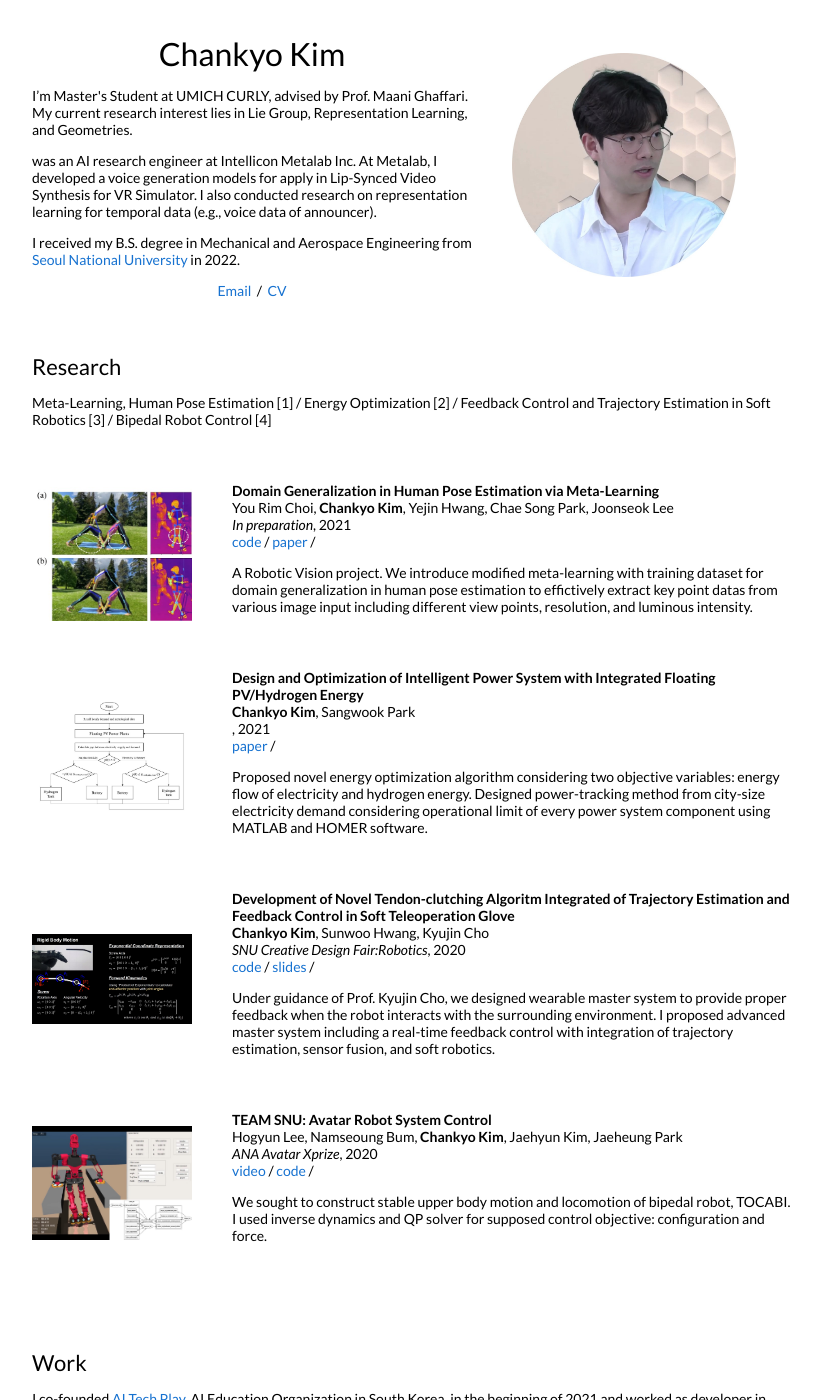
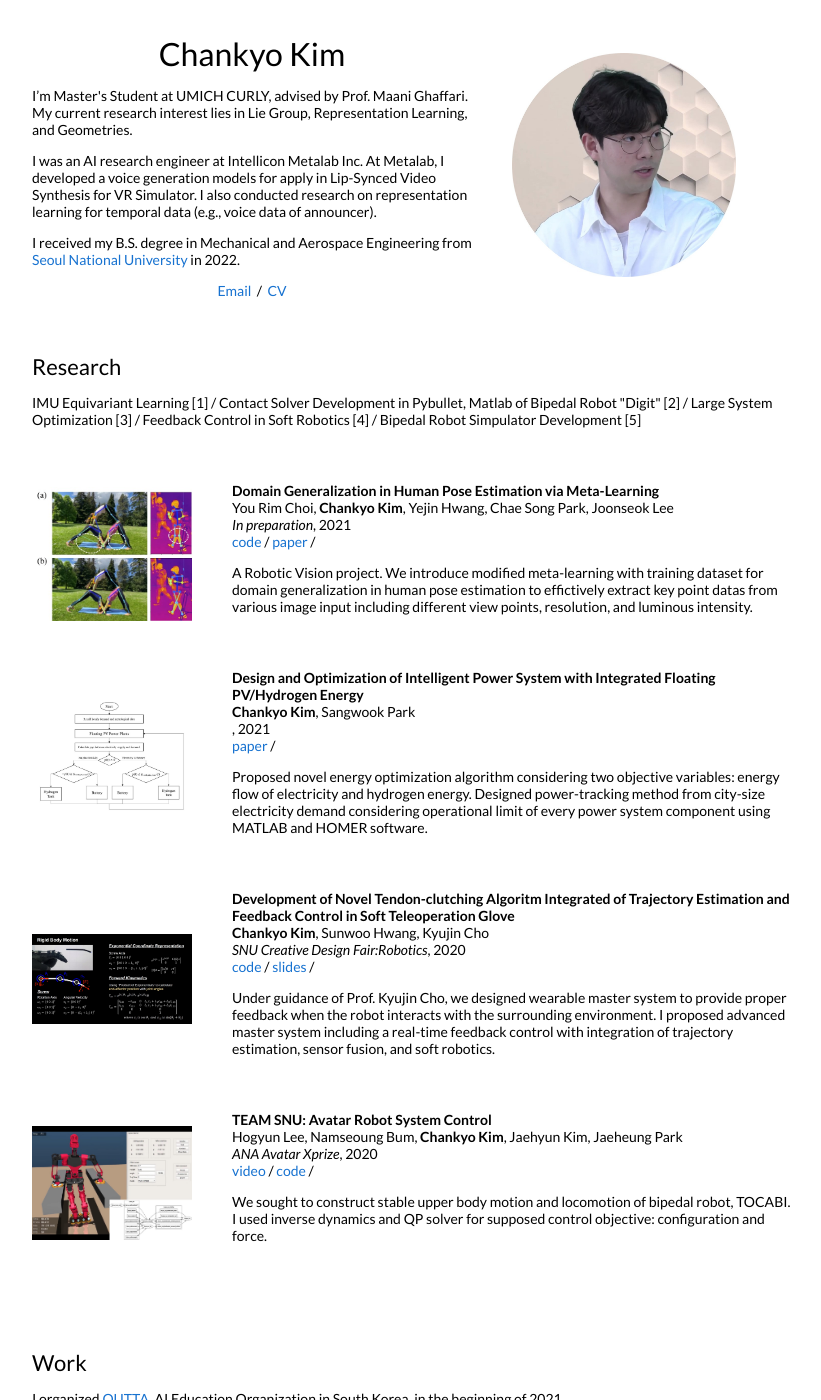
Before and after one commit to ChanKyoKim/ChanKyoKim.github.io, a Jekyll site: the page built from _posts/2021-11-15-hpe.markdown, in a window 1280 px wide and 1400 px high. Shown: the whole window, without its empty margins (228-1049 px from the left). Built offline with Jekyll 4.4.1, drawn with Linux system fonts in a browser that asks for light colours; some of the changed text lies outside the part shown.

Commit message:
Update default.html

```diff
--- a/_layouts/default.html
+++ b/_layouts/default.html
@@ -37,7 +37,7 @@
               </h1>
               <p>I’m Master's Student at UMICH CURLY, advised by Prof. Maani Ghaffari. My current research interest lies in Lie Group, Representation Learning, and Geometries.
               </p>
-              <p>was an AI research engineer at Intellicon Metalab Inc. At Metalab, I developed a voice generation models for apply in Lip-Synced Video Synthesis for VR Simulator. I also conducted research on representation learning for temporal data (e.g., voice data of announcer).
+              <p>I was an AI research engineer at Intellicon Metalab Inc. At Metalab, I developed a voice generation models for apply in Lip-Synced Video Synthesis for VR Simulator. I also conducted research on representation learning for temporal data (e.g., voice data of announcer).
               </p>
               <p>I received my B.S. degree in Mechanical and Aerospace Engineering from <a href="https://en.snu.ac.kr/index.html">Seoul National University </a> in 2022.
               </p>
@@ -71,7 +71,7 @@
             <td style="padding:2.5%;width:100%;vertical-align:middle">
               <h2>Research</h2>
               <p>
-                Meta-Learning, Human Pose Estimation [1] / Energy Optimization [2] / Feedback Control and Trajectory Estimation in Soft Robotics [3] / Bipedal Robot Control [4]
+                IMU Equivariant Learning [1] / Contact Solver Development in Pybullet, Matlab of Bipedal Robot "Digit" [2] / Large System Optimization [3] / Feedback Control in Soft Robotics [4] / Bipedal Robot Simpulator Development [5]
                 <!-- 주석 I'm interested in safety control and optimization for underactuated robot, robotic vision, robot learning, and robotic system design. -->
               </p>
             </td>
@@ -127,7 +127,7 @@
           <tr>
             <td style="padding:2.5%;width:100%;vertical-align:middle">
               <h2>Work</h2>
-              <p>I co-founded <a href="https://www.facebook.com/aitechplay">AI Tech Play</a>, AI Education Organization in South Korea, in the beginning of 2021 and worked as developer in <a href="http://intellicon.co.kr/eng/">Intellicon Meta Lab</a> from June. 2020 to Feb. 2021.
+              <p>I organized <a href="https://github.com/outta-ai">OUTTA</a>, AI Education Organization in South Korea, in the beginning of 2021.
         </p>
               </p>
 
```
